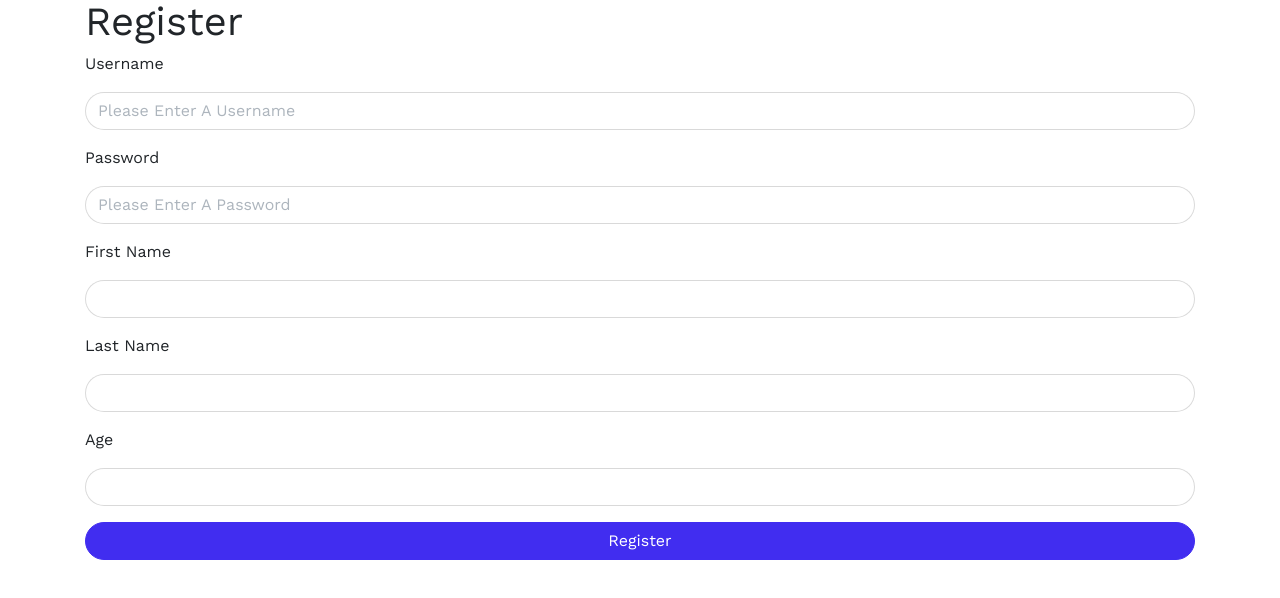
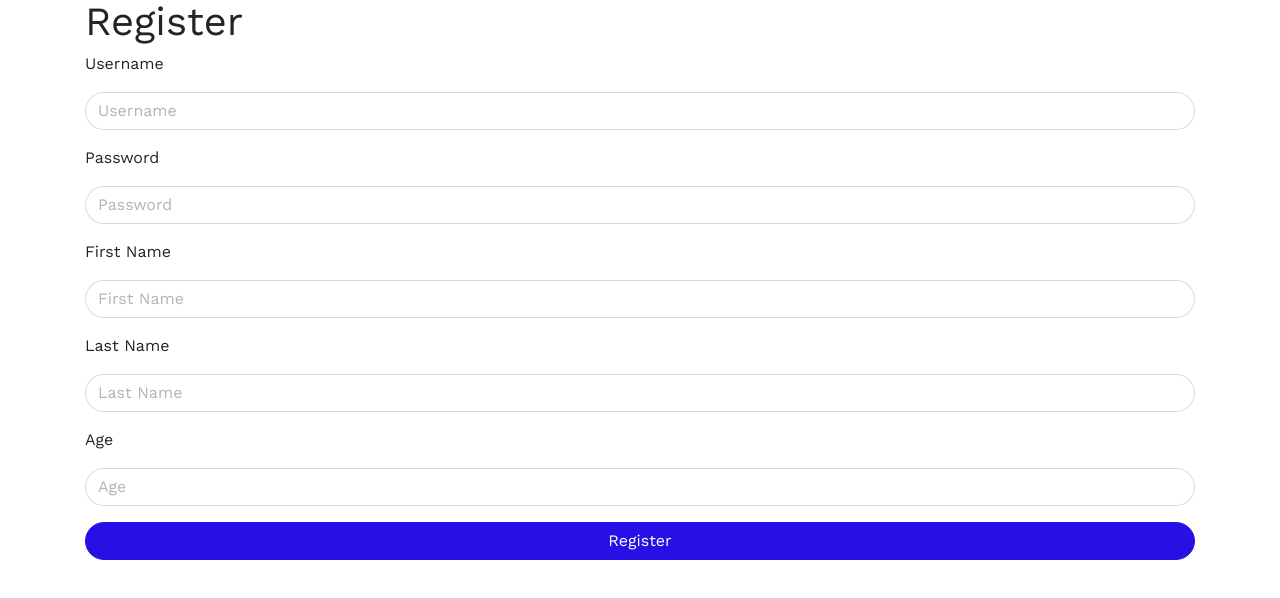
Before and after one commit to SpencerBateman/database-final, an Angular app: page / in a window 1280 px wide. Shown: the top 598 px of the page. Built offline with nearby package versions, Linux system fonts and the light colour scheme.

Commit message:
update bootstrap

```diff
--- a/src/app/components/register/register.component.html
+++ b/src/app/components/register/register.component.html
@@ -3,23 +3,23 @@
   <form (ngSubmit)='register()' #f='ngForm'>
     <fieldset class="form-group">
     <p>Username</p>
-    <input name='username' [(ngModel)]='username' type='text' class='form-control' placeholder='Please Enter A Username'>
+    <input name='username' [(ngModel)]='username' type='text' class='form-control' placeholder='Username'>
     </fieldset>
     <fieldset class="form-group">
     <p>Password</p>
-    <input name='password' [(ngModel)]='password' type='password' class='form-control' placeholder='Please Enter A Password'>
+    <input name='password' [(ngModel)]='password' type='password' class='form-control' placeholder='Password'>
     </fieldset>
     <fieldset class="form-group">
     <p>First Name</p>
-    <input name='firstName' [(ngModel)]='firstName' type='text' class='form-control' placeholder=''>
+    <input name='firstName' [(ngModel)]='firstName' type='text' class='form-control' placeholder='First Name'>
     </fieldset>
     <fieldset class="form-group">
     <p>Last Name</p>
-    <input name='lastName' [(ngModel)]='lastName' type='text' class='form-control' placeholder=''>
+    <input name='lastName' [(ngModel)]='lastName' type='text' class='form-control' placeholder='Last Name'>
     </fieldset>
     <fieldset class="form-group">
     <p>Age</p>
-    <input name='age' [(ngModel)]='age' type='number' class='form-control' placeholder=''>
+    <input name='age' [(ngModel)]='age' type='number' class='form-control' placeholder='Age'>
   </fieldset>
     <button type='submit' class='btn btn-primary btn-block'>Register</button>
   </form>
```
Also changed, not shown: src/bootstrap.css.
